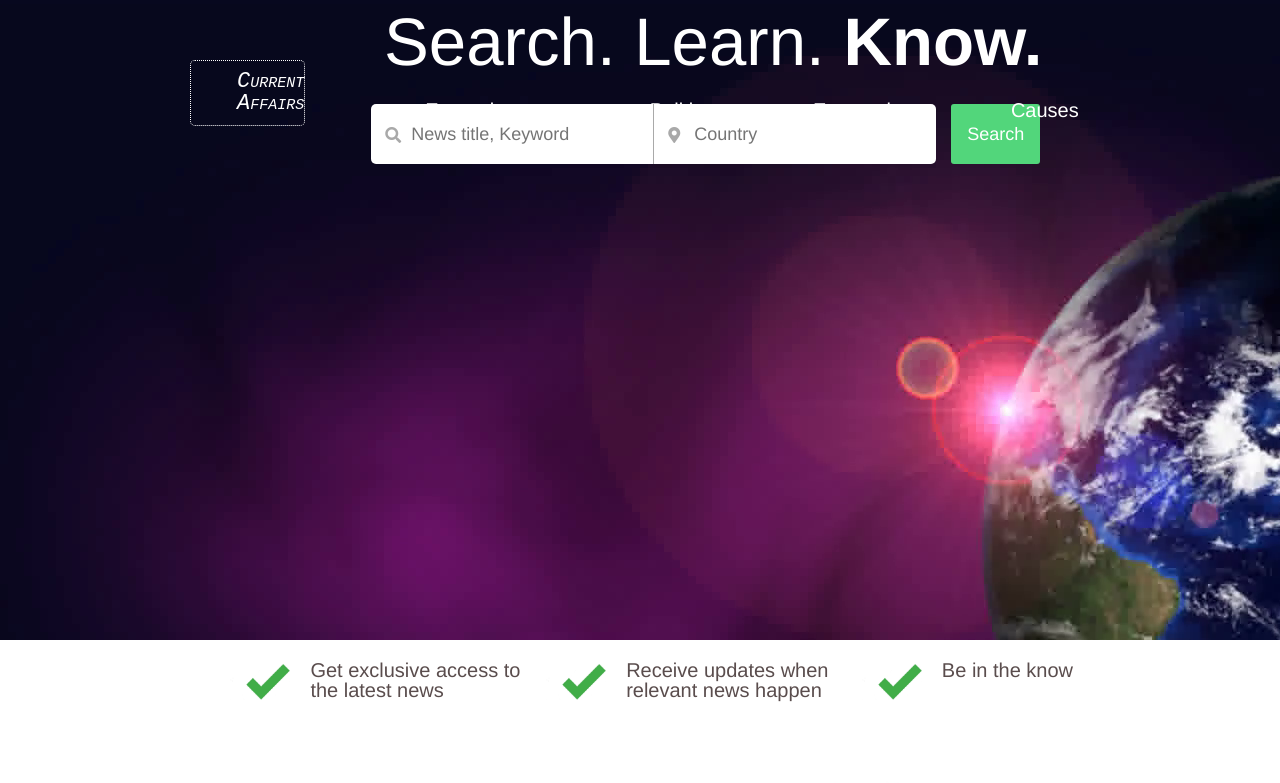
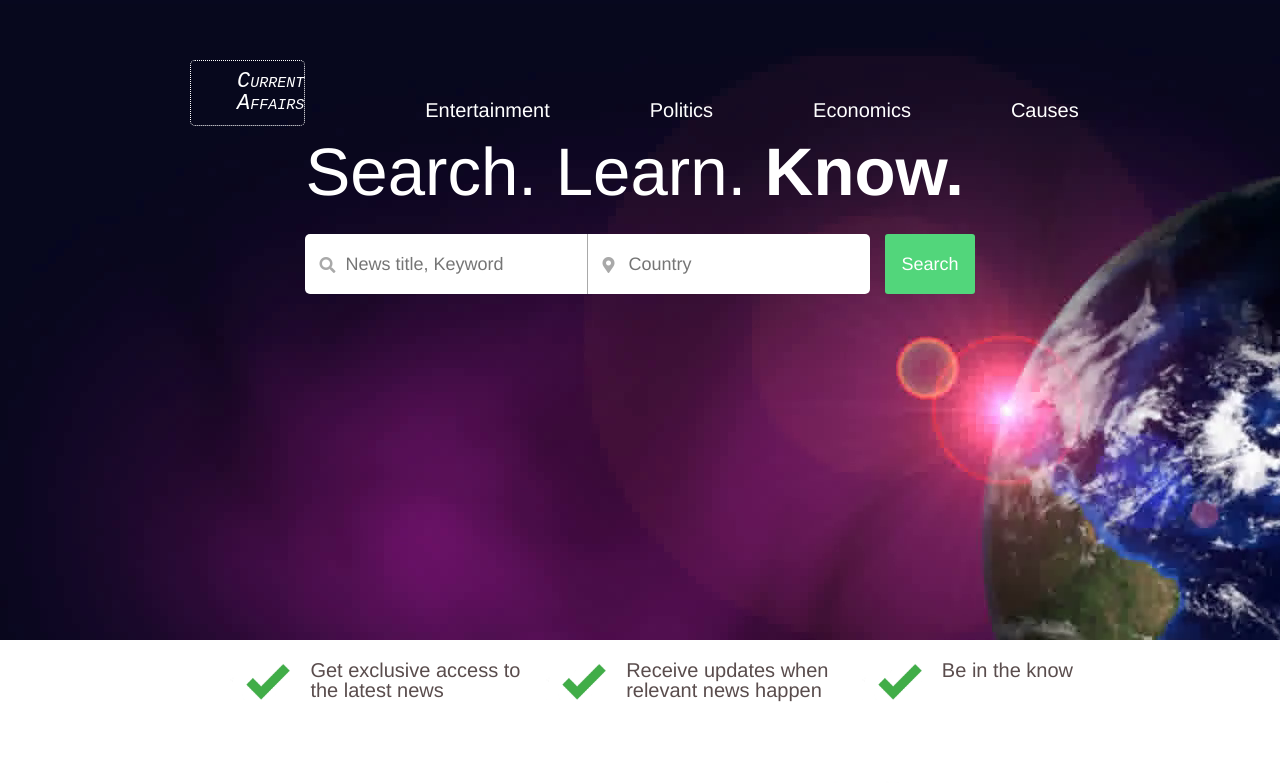
Before and after one commit to AquilaVirtual/current-affairs, a React (Create React App) app in the folder current-affairs-front-end/: page / in a window 1280 px wide. Shown: the top 783 px of the page. Built offline with nearby package versions, Linux system fonts and the light colour scheme; no server answers.

Commit message:
add styling

```diff
--- a/current-affairs-front-end/src/css/Search.css
+++ b/current-affairs-front-end/src/css/Search.css
@@ -2,13 +2,21 @@
   width: 100%;
   height: 80vh;
   color: white;
-  background-image: url('../imgs/globe2.png');
+  background-image: url("../imgs/globe2.png");
+  display: flex;
+  justify-content: center;
 }
-.search-container .center-search {
-  margin-left: 29%;
+.search-container .search-body {
+  display: flex;
+  flex-direction: column;
+  position: absolute;
+  justify-content: center;
+  margin-top: 130px;
+}
+.search-container .search-body .center-search {
   display: flex;
 }
-.search-container .center-search .input-left {
+.search-container .search-body .center-search .input-left {
   border-right: 1px solid darkgray;
   height: 60px;
   line-height: 30px;
@@ -21,20 +29,20 @@
   padding: 0 10px;
   border-radius: 5px 0 0 5px;
 }
-.search-container .center-search .search-input-left input {
+.search-container .search-body .center-search .search-input-left input {
   padding-left: 40px;
 }
-.search-container .center-search .search-input-left {
+.search-container .search-body .center-search .search-input-left {
   position: relative;
 }
-.search-container .center-search .search-input-left i {
+.search-container .search-body .center-search .search-input-left i {
   left: 0;
   top: 14px;
   position: absolute;
   padding: 9px 14px;
   color: darkgray;
 }
-.search-container .center-search .input-right {
+.search-container .search-body .center-search .input-right {
   height: 60px;
   line-height: 30px;
   outline: 0;
@@ -45,20 +53,20 @@
   padding: 0 10px;
   border-radius: 0 5px 5px 0;
 }
-.search-container .center-search .search-input-right input {
+.search-container .search-body .center-search .search-input-right input {
   padding-left: 40px;
 }
-.search-container .center-search .search-input-right {
+.search-container .search-body .center-search .search-input-right {
   position: relative;
 }
-.search-container .center-search .search-input-right i {
+.search-container .search-body .center-search .search-input-right i {
   left: 0;
   top: 14px;
   position: absolute;
   padding: 9px 14px;
   color: darkgray;
 }
-.search-container .center-search .btn-main-cta {
+.search-container .search-body .center-search .btn-main-cta {
   background-color: #52d67b;
   border-radius: 3px;
   color: #fff;
@@ -69,14 +77,13 @@
   padding: 21px 16px;
   margin-left: 15px;
 }
-.search-container .headline {
-  margin-left: 30%;
+.search-container .search-body .headline {
   margin-bottom: 20px;
   font-family: "Helvetica Neue", Helvetica, Arial, sans-serif;
   font-size: 4.2rem;
   font-weight: 150;
   line-height: 84px;
 }
-.search-container .headline .last-word {
+.search-container .search-body .headline .last-word {
   font-weight: 600;
 }
--- a/current-affairs-front-end/src/less/Search.less
+++ b/current-affairs-front-end/src/less/Search.less
@@ -1,11 +1,18 @@
-@import 'mixins.less';
+@import "mixins.less";
 .search-container {
   width: 100%;
   height: 80vh;
   color: white;
-    background-image: url('../imgs/globe2.png');
+  background-image: url("../imgs/globe2.png");
+  display: flex;
+  justify-content: center;
+  .search-body {
+    display: flex;
+    flex-direction: column;
+    position: absolute;
+    justify-content: center;
+    margin-top: 130px;
     .center-search {
-        margin-left: 29%;
       display: flex;
       .input-left {
         border-right: 1px solid darkgray;
@@ -20,7 +27,6 @@
         padding: 0 10px;
         border-radius: 5px 0 0 5px;
       }
-
       .search-input-left input {
         padding-left: 40px;
       }
@@ -41,21 +47,18 @@
         line-height: 30px;
         outline: 0;
         box-sizing: inherit;
-            //background-color: #fff;
         display: inline-block;
         font-size: 18px;
         font-weight: 400;
         padding: 0 10px;
         border-radius: 0 5px 5px 0;
       }
-
       .search-input-right input {
         padding-left: 40px;
       }
       .search-input-right {
         position: relative;
       }
-
       .search-input-right i {
         left: 0;
         top: 14px;
@@ -68,7 +71,6 @@
         border-radius: 3px;
         color: #fff;
         cursor: pointer;
-    // display: inline-block;
         font-size: 18px;
         font-weight: 400;
         line-height: 18px;
@@ -76,18 +78,15 @@
         margin-left: 15px;
       }
     }
-
     .headline {
-    margin-left: 30%;
       margin-bottom: 20px;
-    //font-size: 40px;
-    font-family: "Helvetica Neue",Helvetica,Arial,sans-serif;
+      font-family: "Helvetica Neue", Helvetica, Arial, sans-serif;
       font-size: 4.2rem;
       font-weight: 150;
       line-height: 84px;
-    // line-height: 8.4rem;
       .last-word {
         font-weight: 600;
       }
     }
   }
+}
```
Lines whose indentation alone changed are shown as unchanged.
